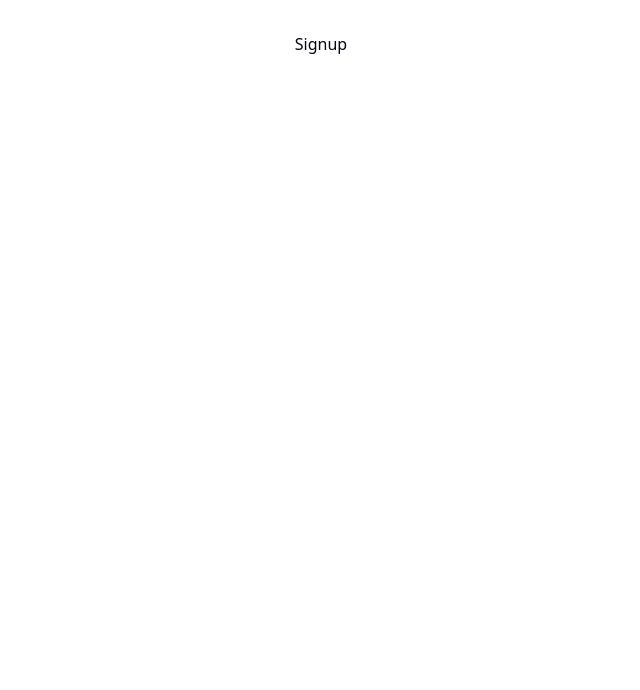
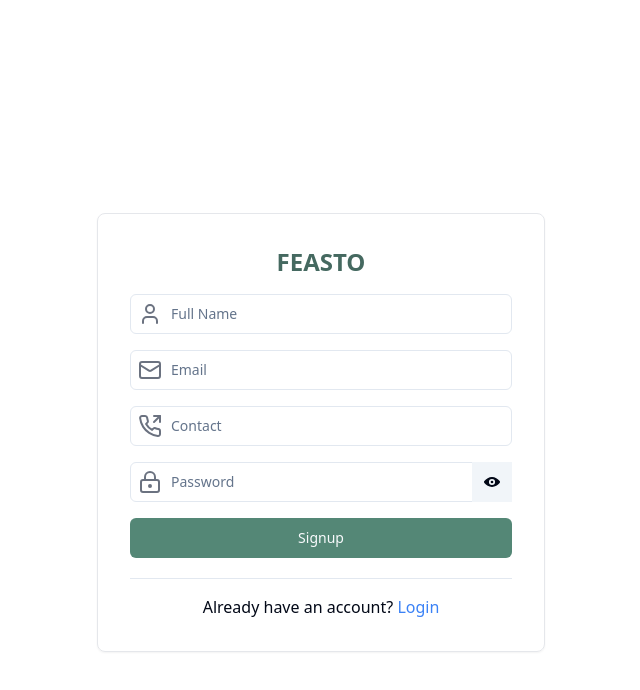
Before and after one commit to Vermasaiyam/Feasto, a React (Vite) app in the folder frontend/: page /signup in a window 1280 px wide. Shown: the top 690 px of the page, without its empty margins (319-959 px from the left). Built offline with nearby package versions, Linux system fonts and the light colour scheme.

Commit message:
signup page

```diff
--- a/frontend/src/auth/Signup.tsx
+++ b/frontend/src/auth/Signup.tsx
@@ -1,9 +1,146 @@
+import { Button } from "@/components/ui/button"
+import { Input } from "@/components/ui/input"
+import { Separator } from "@/components/ui/separator"
+import { Loader2, LockKeyhole, Mail, PhoneOutgoing, User } from "lucide-react"
+import { ChangeEvent, useState } from "react"
+import { Link } from "react-router-dom"
+import { ViewIcon, ViewOffIcon } from '@chakra-ui/icons';
 
+type SignupInputState = {
+    fullname: string;
+    email: string;
+    password: string;
+    contact: string;
+}
 
 const Signup = () => {
-  return (
-    <div>Signup</div>
-  )
+    const [show, setShow] = useState(false);
+    const handleClick = () => setShow(!show);
+
+    const loading = false;
+
+    const [input, setInput] = useState<SignupInputState>({
+        fullname: "",
+        email: "",
+        password: "",
+        contact: "",
+    });
+
+    const changeEventHandler = (e: ChangeEvent<HTMLInputElement>) => {
+        const { name, value } = e.target;
+        setInput({ ...input, [name]: value });
+    }
+
+    const signupSubmitHandler = async (e: FormEvent) => {
+        e.preventDefault();
+        console.log(input);
+
+    };
+
+    return (
+        <div className="flex items-center justify-center min-h-screen">
+            <form
+                onSubmit={signupSubmitHandler}
+                className="md:p-8 w-full max-w-md rounded-lg md:border border-gray-200 mx-4 shadow-sm"
+            >
+                <div className="mb-4">
+                    <h1 className="font-bold text-2xl text-hoverGreen">FEASTO</h1>
+                </div>
+                <div className="mb-4">
+                    <div className="relative">
+                        <Input
+                            type="text"
+                            placeholder="Full Name"
+                            name="fullname"
+                            value={input.fullname}
+                            onChange={changeEventHandler}
+                            className="pl-10 focus-visible:ring-1"
+                        />
+                        <User className="absolute inset-y-2 left-2 text-gray-500 pointer-events-none" />
+                        {/* {errors && <span className="text-xs text-red-500">{errors.fullname}</span>} */}
+                    </div>
+                </div>
+                <div className="mb-4">
+                    <div className="relative">
+                        <Input
+                            type="email"
+                            placeholder="Email"
+                            name="email"
+                            value={input.email}
+                            onChange={changeEventHandler}
+                            className="pl-10 focus-visible:ring-1"
+                        />
+                        <Mail className="absolute inset-y-2 left-2 text-gray-500 pointer-events-none" />
+                        {/* {errors && (
+                            <span className="text-xs text-red-500">{errors.email}</span>
+                        )} */}
+                    </div>
+                </div>
+                <div className="mb-4">
+                    <div className="relative">
+                        <Input
+                            type="text"
+                            placeholder="Contact"
+                            name="contact"
+                            value={input.contact}
+                            onChange={changeEventHandler}
+                            className="pl-10 focus-visible:ring-1"
+                        />
+                        <PhoneOutgoing className="absolute inset-y-2 left-2 text-gray-500 pointer-events-none" />
+                        {/* {errors && <span className="text-xs text-red-500">{errors.contact}</span>} */}
+                    </div>
+                </div>
+                <div className="mb-4">
+                    <div className="relative">
+                        <Input
+                            type={show ? "text" : "password"}
+                            placeholder="Password"
+                            name="password"
+                            value={input.password}
+                            onChange={changeEventHandler}
+                            className="pl-10 focus-visible:ring-1"
+                        />
+                        <LockKeyhole className="absolute inset-y-2 left-2 text-gray-500 pointer-events-none" />
+                        {/* {errors && (
+                            <span className="text-xs text-red-500">{errors.password}</span>
+                        )} */}
+                        <button
+                            className="absolute inset-y-0 right-0 flex items-center px-3 bg-slate-100 focus:outline-none"
+                            onClick={(e) => {
+                                e.preventDefault();
+                                handleClick();
+                            }}
+                        >
+                            {show ? <ViewOffIcon /> : <ViewIcon />}
+                        </button>
+                    </div>
+                </div>
+
+                <div className="mb-5">
+                    {loading ? (
+                        <Button disabled className="w-full bg-green hover:bg-hoverGreen">
+                            <Loader2 className="mr-2 h-4 w-4 animate-spin" /> Please wait
+                        </Button>
+                    ) : (
+                        <Button
+                            type="submit"
+                            className="w-full bg-green hover:bg-hoverGreen"
+                        >
+                            Signup
+                        </Button>
+                    )}
+
+                </div>
+                <Separator />
+                <p className="mt-4">
+                    Already have an account?{" "}
+                    <Link to="/login" className="text-blue-500">
+                        Login
+                    </Link>
+                </p>
+            </form>
+        </div>
+    )
 }
 
 export default Signup
```
